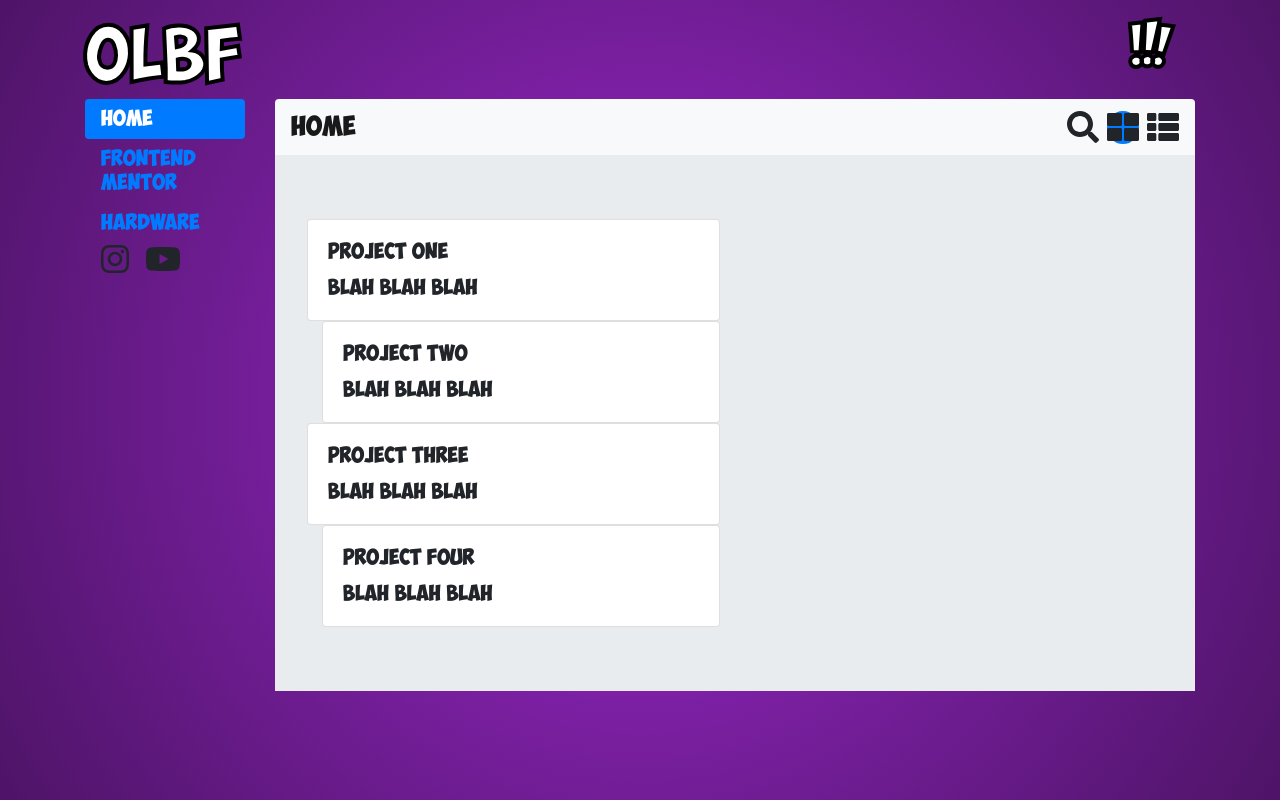
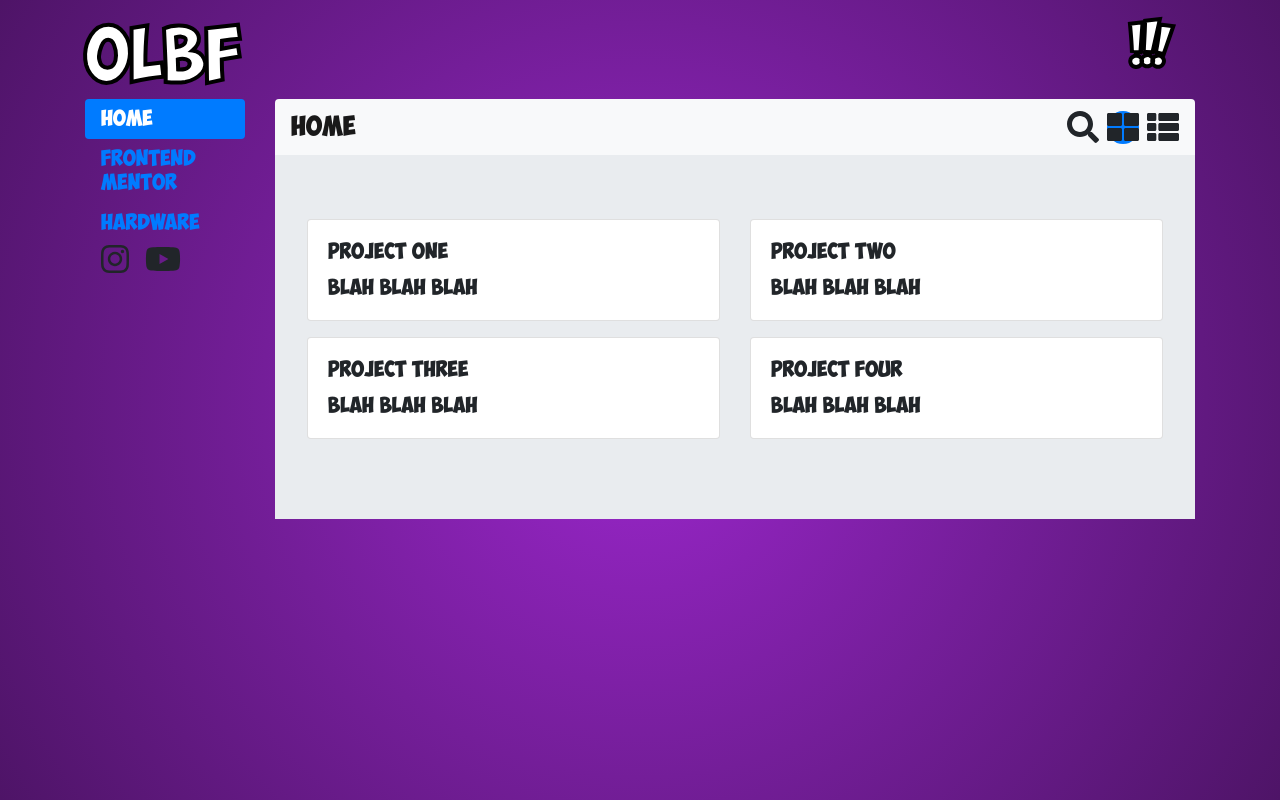
Before and after one commit to nksrentas/olbf, a React (Create React App) app: page / in a window 1280 px wide. Both pictures are taken after a click on the icon 1123 px from the left and 126 px from the top of the page. Built offline with nearby package versions, Linux system fonts and the light colour scheme.

Commit message:
end grid menu logic

```diff
--- a/src/components/gridView/GridView.jsx
+++ b/src/components/gridView/GridView.jsx
@@ -3,15 +3,19 @@ import GridViewItem from './GridViewItem';
 
 const GridView = (props) => {
   const { projects } = props;
-  return projects.map((project, index) => {
-    return index % 2 === 0 ? (
-      <div className='row'>
-        <GridViewItem project={project} key={index} />
+  let gridBlock = projects.map((project, index) => {
+    return <GridViewItem project={project} key={index} />;
+  });
+
+  let result = [];
+  for (let i = 0; i < gridBlock.length; i += 2) {
+    result.push(
+      <div className='row justify-content-md-center mb-3'>
+        {gridBlock.slice(i, i + 2)}
       </div>
-    ) : (
-      <GridViewItem project={project} key={index} />
     );
-  });
+  }
+  return result;
 };
 
 export default GridView;
--- a/src/components/gridView/GridViewItem.jsx
+++ b/src/components/gridView/GridViewItem.jsx
@@ -3,7 +3,6 @@ import React from 'react';
 const GridViewItem = (props) => {
   const { project } = props;
   return (
-    // <div className='row justify-content-md-center'>
     <div className='col-md-6'>
       <div className='card'>
         <div className='card-body'>
@@ -12,7 +11,6 @@ const GridViewItem = (props) => {
         </div>
       </div>
     </div>
-    // </div>
   );
 };
 
--- a/src/components/listView/ListViewItem.jsx
+++ b/src/components/listView/ListViewItem.jsx
@@ -14,7 +14,7 @@ const ListViewItem = (props) => {
                 alt='Card  cap'
               />
             </div>
-            <div className='card-body'>
+            <div className='card-body '>
               <h5 className='card-title text-info'>{project.title}</h5>
               <h6 className='card-subtitle mb-2 text-muted'>
                 {project.estimateTime}, {project.category}
```
